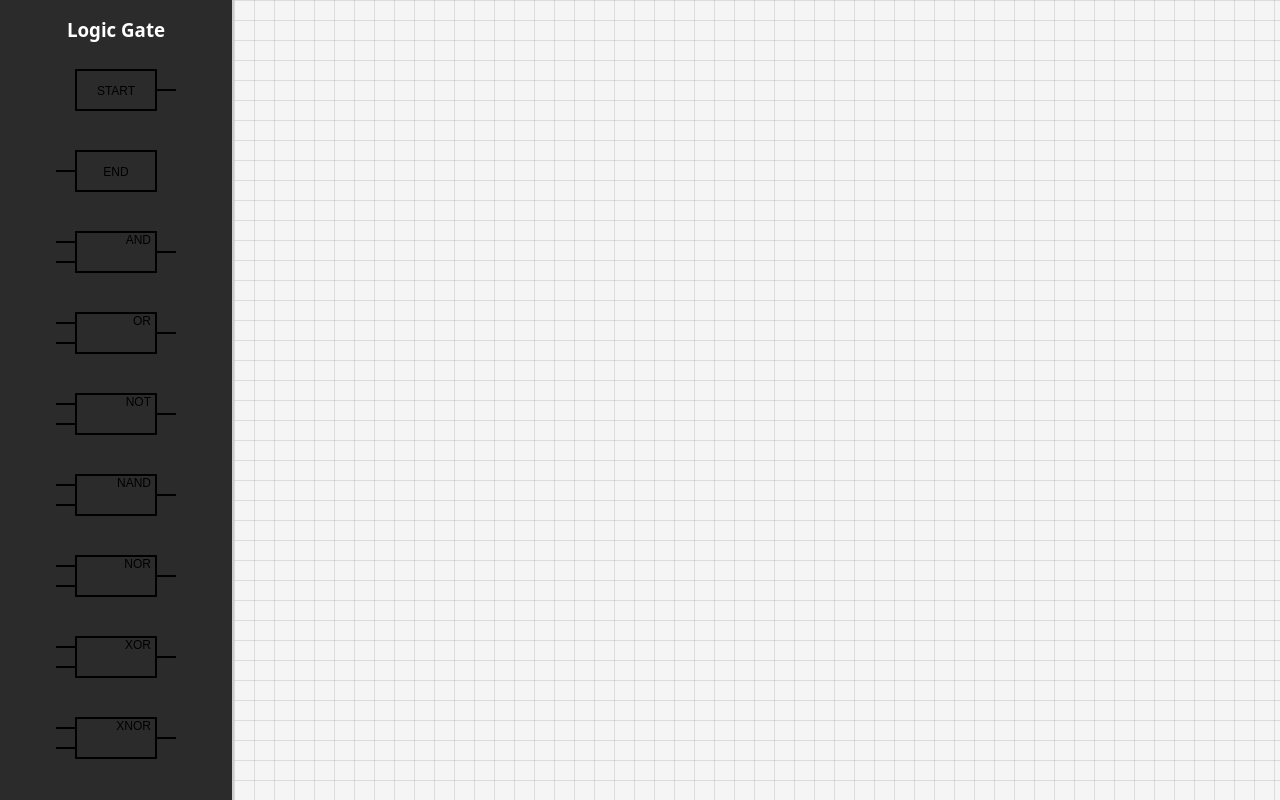
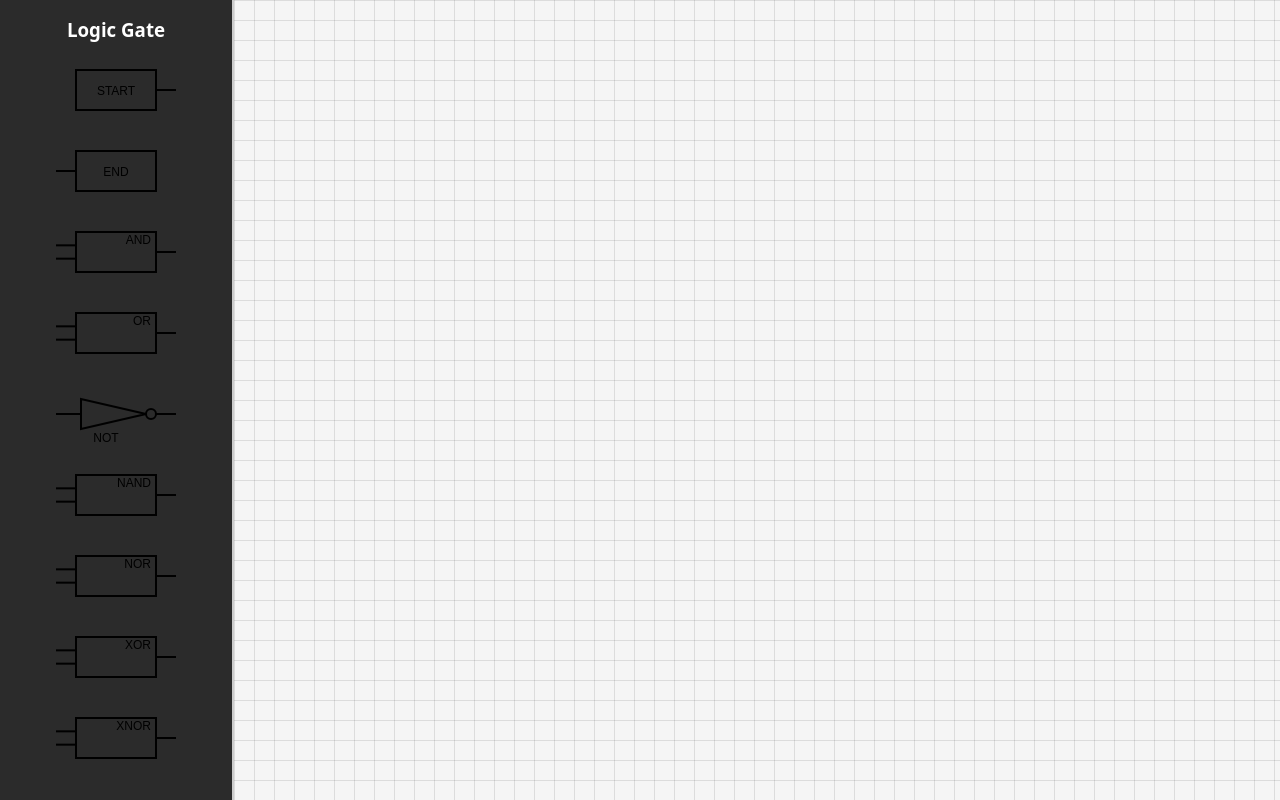
Before and after one commit to Art-i-om/Logic_Lab, a React app: page / in a window 1280 px wide. Built offline with nearby package versions, Linux system fonts and the light colour scheme; the HTML template or start-up script is replaced by a standard one.

Commit message:
Enhance multi-input gate functionality and input count management

```diff
--- a/src/Gates/LogicGateIcon.tsx
+++ b/src/Gates/LogicGateIcon.tsx
@@ -1,4 +1,4 @@
-export default function LogicGateIcon({ label = "AND" }) {
+export default function LogicGateIcon({ label = "AND", inputCount = 2 }: { label?: string; inputCount?: number }) {
     if (label === "START") {
         return (
             <svg width="120" height="60" xmlns="http://www.w3.org/2000/svg">
@@ -37,12 +37,65 @@ export default function LogicGateIcon({ label = "AND" }) {
         );
     }
 
+    if (label === "NOT") {
+        return (
+            <svg width="120" height="60" xmlns="http://www.w3.org/2000/svg">
+                {/* Input line */}
+                <line x1="0" y1="30" x2="25" y2="30" stroke="black" strokeWidth="2" />
+
+                {/* Triangle (NOT gate body) */}
+                <polygon
+                    points="25,15 25,45 90,30"
+                    fill="none"
+                    stroke="black"
+                    strokeWidth="2"
+                />
+
+                {/* Inverter circle */}
+                <circle cx="95" cy="30" r="5" fill="none" stroke="black" strokeWidth="2" />
+
+                {/* Output line */}
+                <line x1="100" y1="30" x2="120" y2="30" stroke="black" strokeWidth="2" />
+
+                <text
+                    x="50"
+                    y="58"
+                    fontSize="12"
+                    textAnchor="middle"
+                    fontFamily="sans-serif"
+                >
+                    {label}
+                </text>
+            </svg>
+        );
+    }
+
+    // Multi-input gates (AND, OR, XOR, NAND, NOR, XNOR)
+    // Calculate height based on input count with better spacing
+    const gateHeight = Math.max(60, inputCount * 18 + 20);
+    const rectHeight = gateHeight - 20;
+    const spacing = rectHeight / (inputCount + 1);
+
     return (
-        <svg width="120" height="60" xmlns="http://www.w3.org/2000/svg">
-            <rect x="20" y="10" width="80" height="40" fill="none" stroke="black" strokeWidth="2" />
-            <line x1="100" y1="30" x2="120" y2="30" stroke="black" strokeWidth="2" />
-            <line x1="0" y1="20" x2="20" y2="20" stroke="black" strokeWidth="2" />
-            <line x1="0" y1="40" x2="20" y2="40" stroke="black" strokeWidth="2" />
+        <svg width="120" height={gateHeight} xmlns="http://www.w3.org/2000/svg">
+            <rect x="20" y="10" width="80" height={rectHeight} fill="none" stroke="black" strokeWidth="2" />
+            <line x1="100" y1={10 + rectHeight / 2} x2="120" y2={10 + rectHeight / 2} stroke="black" strokeWidth="2" />
+
+            {/* Input lines */}
+            {Array.from({ length: inputCount }, (_, i) => {
+                const yPos = 10 + spacing * (i + 1);
+                return (
+                    <line
+                        key={i}
+                        x1="0"
+                        y1={yPos}
+                        x2="20"
+                        y2={yPos}
+                        stroke="black"
+                        strokeWidth="2"
+                    />
+                );
+            })}
 
             <text
                 x="95"
--- a/src/components/Canvas/Canvas.tsx
+++ b/src/components/Canvas/Canvas.tsx
@@ -44,6 +44,8 @@ const Canvas = ({ gates, setGates }: CanvasProps) => {
 
     const addGate = (type: string, x: number, y: number) => {
         const initialState = type === 'START' ? false : undefined;
+        const isMultiInput = type !== 'START' && type !== 'END' && type !== 'NOT';
+        const inputCount = isMultiInput ? 2 : undefined;
         const newGate = {
             id: Date.now(),
             type,
@@ -51,7 +53,8 @@ const Canvas = ({ gates, setGates }: CanvasProps) => {
             y: y - 30,
             state: initialState,
             value: undefined,
-            logicModel: createGateModel(type, initialState),
+            logicModel: createGateModel(type, initialState, inputCount || 2),
+            inputCount: inputCount,
         };
         setGates((prev) => [...prev, newGate]);
     };
@@ -79,7 +82,7 @@ const Canvas = ({ gates, setGates }: CanvasProps) => {
                         fromGateId: connectingFrom.gateId,
                         fromPort: 'output',
                         toGateId: gateId,
-                        toPort: portType as 'input1' | 'input2' | 'input',
+                        toPort: portType,
                     };
                     setConnections((prev) => [...prev, newConnection]);
                 }
@@ -130,7 +133,7 @@ const Canvas = ({ gates, setGates }: CanvasProps) => {
                 value: valueMap.get(gate.id),
             }))
         );
-    // eslint-disable-next-line react-hooks/exhaustive-deps
+        // eslint-disable-next-line react-hooks/exhaustive-deps
     }, [connections, gates.length, ...gates.map(g => g.state)]);
 
     const handleGateStateToggle = (gateId: string | number) => {
@@ -140,6 +143,38 @@ const Canvas = ({ gates, setGates }: CanvasProps) => {
                     ? { ...gate, state: !gate.state }
                     : gate
             )
+        );
+    };
+
+    const handleInputCountChange = (gateId: string | number, delta: number) => {
+        setGates((prev) =>
+            prev.map((gate) => {
+                if (gate.id === gateId) {
+                    const currentCount = gate.inputCount || 2;
+                    const newCount = Math.max(2, Math.min(8, currentCount + delta));
+
+                    if (newCount !== currentCount) {
+                        // Remove connections to ports that no longer exist
+                        if (newCount < currentCount) {
+                            setConnections((prevConns) =>
+                                prevConns.filter((conn) => {
+                                    if (conn.toGateId === gateId && conn.toPort.startsWith('input')) {
+                                        const portIndex = parseInt(conn.toPort.replace('input', ''));
+                                        return portIndex < newCount;
+                                    }
+                                    return true;
+                                })
+                            );
+                        }
+
+                        // Recreate logic model with new input count
+                        const newLogicModel = createGateModel(gate.type, gate.state, newCount);
+
+                        return { ...gate, inputCount: newCount, logicModel: newLogicModel };
+                    }
+                }
+                return gate;
+            })
         );
     };
 
@@ -167,9 +202,11 @@ const Canvas = ({ gates, setGates }: CanvasProps) => {
                     y={gate.y}
                     state={gate.state}
                     value={gate.value}
+                    inputCount={gate.inputCount}
                     moveGate={moveGate}
                     onPortClick={handlePortClick}
                     onStateToggle={handleGateStateToggle}
+                    onInputCountChange={handleInputCountChange}
                 />
             ))}
         </div>
--- a/src/components/ConnectionLines/ConnectionLines.tsx
+++ b/src/components/ConnectionLines/ConnectionLines.tsx
@@ -10,14 +10,36 @@ const ConnectionLines = ({ connections, gates, tempConnection }: ConnectionLines
         const gateX = gate.x;
         const gateY = gate.y;
 
+        // Handle output port
         if (portType === 'output') {
-            return { x: gateX + 120, y: gateY + 30 };
-        } else if (portType === 'input1') {
-            return { x: gateX, y: gateY + 20 };
-        } else if (portType === 'input2') {
-            return { x: gateX, y: gateY + 40 };
-        } else if (portType === 'input') {
+            if (gate.type === 'NOT') {
+                // NOT gate output at y=30
+                return { x: gateX + 120, y: gateY + 30 };
+            } else if (gate.type === 'START' || gate.type === 'END') {
+                // START/END output at y=30
+                return { x: gateX + 120, y: gateY + 30 };
+            } else {
+                // Multi-input gates - output at center
+                const count = gate.inputCount || 2;
+                const gateHeight = Math.max(60, count * 18 + 20);
+                const rectHeight = gateHeight - 20;
+                return { x: gateX + 120, y: gateY + 10 + rectHeight / 2 };
+            }
+        }
+
+        // Handle input ports
+        if (portType === 'input') {
+            // Single input (NOT, END)
             return { x: gateX, y: gateY + 30 };
+        } else if (portType.startsWith('input')) {
+            // Multi-input gates (input0, input1, input2, etc.)
+            const portIndex = parseInt(portType.replace('input', ''));
+            const count = gate.inputCount || 2;
+            const gateHeight = Math.max(60, count * 18 + 20);
+            const rectHeight = gateHeight - 20;
+            const spacing = rectHeight / (count + 1);
+            const yPos = 10 + spacing * (portIndex + 1);
+            return { x: gateX, y: gateY + yPos };
         }
 
         return { x: gateX, y: gateY };
--- a/src/components/GateOnCanvas/GateOnCanvas.tsx
+++ b/src/components/GateOnCanvas/GateOnCanvas.tsx
@@ -6,7 +6,7 @@ import LogicGateIcon from "../../Gates/LogicGateIcon.tsx";
 import type {GateOnCanvasProps} from "../../interfaces/GateOnCanvasProps.ts";
 import "./GateOnCanvas.css";
 
-function GateOnCanvas({ id, type, x, y, state, value, onPortClick, onStateToggle }: GateOnCanvasProps) {
+function GateOnCanvas({ id, type, x, y, state, value, inputCount = 2, onPortClick, onStateToggle, onInputCountChange }: GateOnCanvasProps) {
     const ref = useRef<HTMLDivElement>(null);
 
     const [{ isDragging }, drag, preview] = useDrag(() => ({
@@ -33,11 +33,21 @@ function GateOnCanvas({ id, type, x, y, state, value, onPortClick, onStateToggle
     };
 
     const handleGateClick = (e: React.MouseEvent) => {
-        // Toggle START gate state on double-click
         if (type === 'START' && e.detail === 2 && onStateToggle) {
             e.stopPropagation();
             onStateToggle(id);
         }
+    };
+
+    const handleInputCountChange = (e: React.MouseEvent, delta: number) => {
+        e.stopPropagation();
+        if (onInputCountChange) {
+            onInputCountChange(id, delta);
+        }
+    };
+
+    const isMultiInputGate = () => {
+        return type !== 'START' && type !== 'END' && type !== 'NOT';
     };
 
     const renderStateIndicator = () => {
@@ -60,7 +70,6 @@ function GateOnCanvas({ id, type, x, y, state, value, onPortClick, onStateToggle
                 </div>
             );
         } else if (value !== undefined) {
-            // Show computed value for logic gates
             return (
                 <div
                     className={`value-display small ${value ? 'value-true' : 'value-false'}`}
@@ -75,7 +84,6 @@ function GateOnCanvas({ id, type, x, y, state, value, onPortClick, onStateToggle
 
     const renderPorts = () => {
         if (type === 'START') {
-            // START gate: only output port
             return (
                 <div
                     className="port port-output"
@@ -84,7 +92,6 @@ function GateOnCanvas({ id, type, x, y, state, value, onPortClick, onStateToggle
                 />
             );
         } else if (type === 'END') {
-            // END gate: only input port
             return (
                 <div
                     className="port port-input"
@@ -92,19 +99,13 @@ function GateOnCanvas({ id, type, x, y, state, value, onPortClick, onStateToggle
                     onClick={(e) => handlePortClick(e, 'input')}
                 />
             );
-        } else {
-            // Regular gates: two inputs and one output
+        } else if (type === 'NOT') {
             return (
                 <>
                     <div
                         className="port port-input"
-                        style={{ left: '-6px', top: '14px' }}
-                        onClick={(e) => handlePortClick(e, 'input1')}
-                    />
-                    <div
-                        className="port port-input"
-                        style={{ left: '-6px', top: '34px' }}
-                        onClick={(e) => handlePortClick(e, 'input2')}
+                        style={{ left: '-6px', top: '24px' }}
+                        onClick={(e) => handlePortClick(e, 'input')}
                     />
                     <div
                         className="port port-output"
@@ -113,7 +114,65 @@ function GateOnCanvas({ id, type, x, y, state, value, onPortClick, onStateToggle
                     />
                 </>
             );
+        } else {
+            // Multi-input gates
+            const count = inputCount || 2;
+            const gateHeight = Math.max(60, count * 18 + 20);
+            const rectHeight = gateHeight - 20;
+            const spacing = rectHeight / (count + 1);
+
+            return (
+                <>
+                    {/* Input ports */}
+                    {Array.from({ length: count }, (_, i) => {
+                        // Calculate Y position to match SVG input lines
+                        const yPos = 10 + spacing * (i + 1);
+                        return (
+                            <div
+                                key={`input${i}`}
+                                className="port port-input"
+                                style={{ left: '-6px', top: `${yPos - 6}px` }}
+                                onClick={(e) => handlePortClick(e, `input${i}`)}
+                            />
+                        );
+                    })}
+                    {/* Output port */}
+                    <div
+                        className="port port-output"
+                        style={{ right: '-6px', top: `${10 + rectHeight / 2 - 6}px` }}
+                        onClick={(e) => handlePortClick(e, 'output')}
+                    />
+                </>
+            );
         }
+    };
+
+    const renderInputControls = () => {
+        if (!isMultiInputGate()) return null;
+
+        const count = inputCount || 2;
+
+        return (
+            <div className="input-controls">
+                <button
+                    className="input-control-btn"
+                    onClick={(e) => handleInputCountChange(e, -1)}
+                    disabled={count <= 2}
+                    title="Decrease inputs"
+                >
+                    −
+                </button>
+                <span className="input-count">{count}</span>
+                <button
+                    className="input-control-btn"
+                    onClick={(e) => handleInputCountChange(e, 1)}
+                    disabled={count >= 8}
+                    title="Increase inputs"
+                >
+                    +
+                </button>
+            </div>
+        );
     };
 
     return (
@@ -129,13 +188,15 @@ function GateOnCanvas({ id, type, x, y, state, value, onPortClick, onStateToggle
         >
             {type ? (
                 <>
-                    <LogicGateIcon label={type}/>
+                    <LogicGateIcon label={type} inputCount={inputCount}/>
                     {renderPorts()}
                     {renderStateIndicator()}
+                    {renderInputControls()}
                 </>
             ) : null}
         </div>
     )
 }
 
+
 export default GateOnCanvas;
--- a/src/interfaces/Connection.ts
+++ b/src/interfaces/Connection.ts
@@ -3,5 +3,5 @@ export interface Connection {
     fromGateId: string | number;
     fromPort: 'output';
     toGateId: string | number;
-    toPort: 'input1' | 'input2' | 'input';
+    toPort: 'input' | 'input0' | 'input1' | 'input2' | 'input3' | 'input4' | 'input5' | 'input6' | 'input7' | string;
 }
--- a/src/interfaces/Gate.ts
+++ b/src/interfaces/Gate.ts
@@ -8,4 +8,5 @@ export interface Gate {
     state?: boolean; // For START gates - user can toggle true/false
     value?: boolean; // Computed value for all gates
     logicModel?: BaseLogical; // The logic model instance for this gate
+    inputCount?: number; // Number of input ports (2-8) for multi-input gates
 }
--- a/src/interfaces/GateOnCanvasProps.ts
+++ b/src/interfaces/GateOnCanvasProps.ts
@@ -4,4 +4,5 @@ export interface GateOnCanvasProps extends Gate {
     moveGate: (id: number | string, newX: number, newY: number) => void;
     onPortClick?: (gateId: string | number, portType: string) => void;
     onStateToggle?: (gateId: string | number) => void;
+    onInputCountChange?: (gateId: string | number, delta: number) => void;
 }
--- a/src/utils/calculateCircuit.ts
+++ b/src/utils/calculateCircuit.ts
@@ -3,7 +3,6 @@ import type { Connection } from '../interfaces/Connection';
 import type { Input } from '../interfaces/Input';
 import { StartLogical } from '../models/StartLogical';
 
-// Wrapper class that implements Input interface to connect gates together
 class GateInputWrapper implements Input {
     sourceGateId: string | number;
     getGateValueFn: (gateId: string | number) => boolean;
@@ -25,14 +24,11 @@ export function calculateGateValues(gates: Gate[], connections: Connection[]): M
     const valueMap = new Map<string | number, boolean>();
     const visited = new Set<string | number>();
 
-    // Function to recursively calculate gate values
     const getGateValue = (gateId: string | number): boolean => {
-        // Return cached value if already calculated
         if (valueMap.has(gateId)) {
             return valueMap.get(gateId)!;
         }
 
-        // Prevent infinite loops in circular dependencies
         if (visited.has(gateId)) {
             return false;
         }
@@ -44,29 +40,27 @@ export function calculateGateValues(gates: Gate[], connections: Connection[]): M
             return false;
         }
 
-        // Update START gate model state if changed
         if (gate.type === 'START' && gate.logicModel instanceof StartLogical) {
             gate.logicModel.setValue(gate.state ?? false);
         }
 
-        // Set up inputs for the gate based on connections
         const inputConnections = connections.filter(conn => conn.toGateId === gateId);
 
         if (gate.type !== 'START' && inputConnections.length > 0) {
-            // Create input wrappers for each connection
             inputConnections.forEach(conn => {
                 const inputWrapper = new GateInputWrapper(conn.fromGateId, getGateValue);
 
-                // Determine which input port to connect to
-                if (conn.toPort === 'input' || conn.toPort === 'input1') {
+                if (conn.toPort === 'input') {
+                    // Single input gates (NOT, END)
                     gate.logicModel!.putInput(0, inputWrapper);
-                } else if (conn.toPort === 'input2') {
-                    gate.logicModel!.putInput(1, inputWrapper);
+                } else if (conn.toPort.startsWith('input')) {
+                    // Multi-input gates - extract index from port name (e.g., "input0", "input1", etc.)
+                    const portIndex = parseInt(conn.toPort.replace('input', ''));
+                    gate.logicModel!.putInput(portIndex, inputWrapper);
                 }
             });
         }
 
-        // Calculate the output using the model's output() method
         const value = gate.logicModel.output();
 
         valueMap.set(gateId, value);
@@ -75,7 +69,6 @@ export function calculateGateValues(gates: Gate[], connections: Connection[]): M
         return value;
     };
 
-    // Calculate values for all gates
     gates.forEach(gate => {
         getGateValue(gate.id);
     });
```
Also changed, not shown: src/components/GateOnCanvas/GateOnCanvas.css (+54 -0 lines), src/utils/gateFactory.ts (+11 -7 lines).
